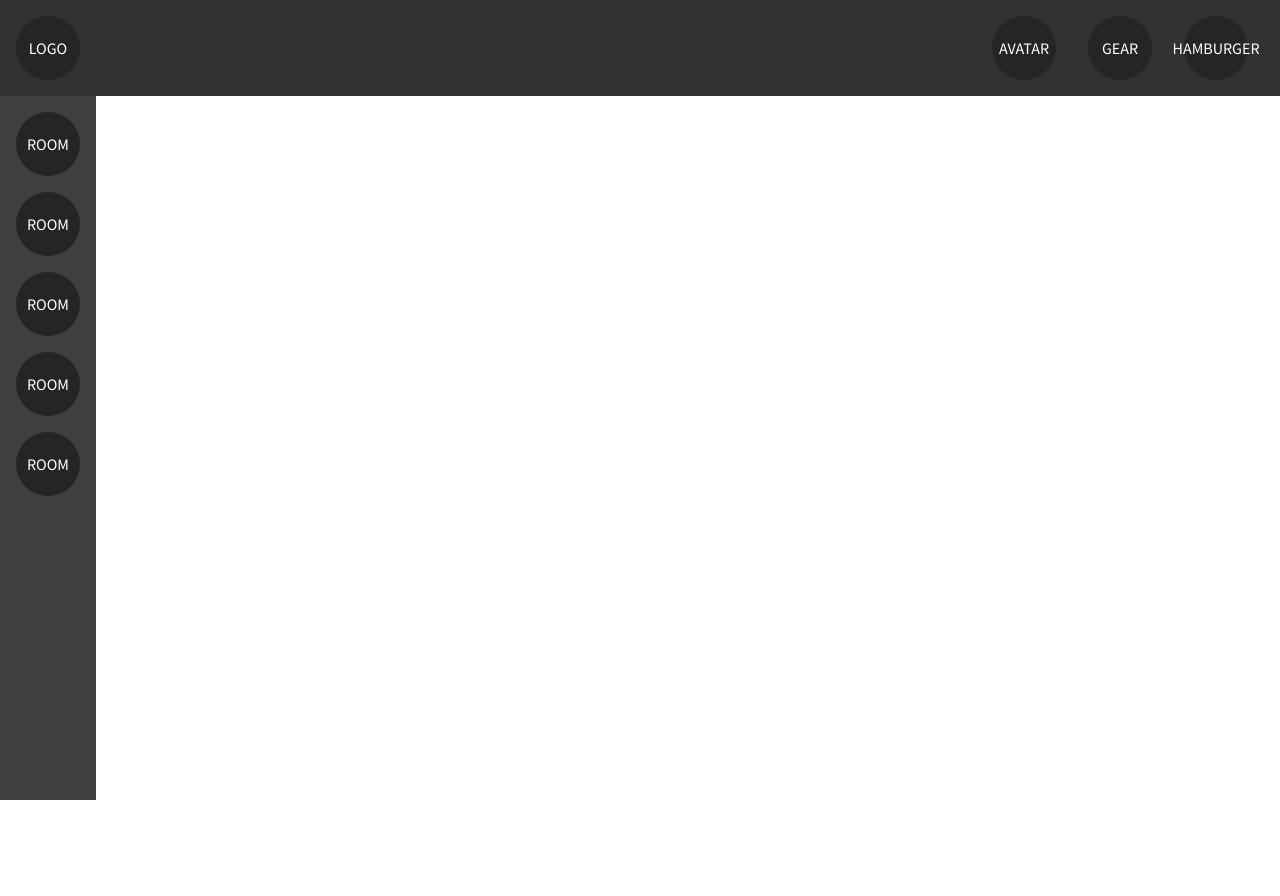
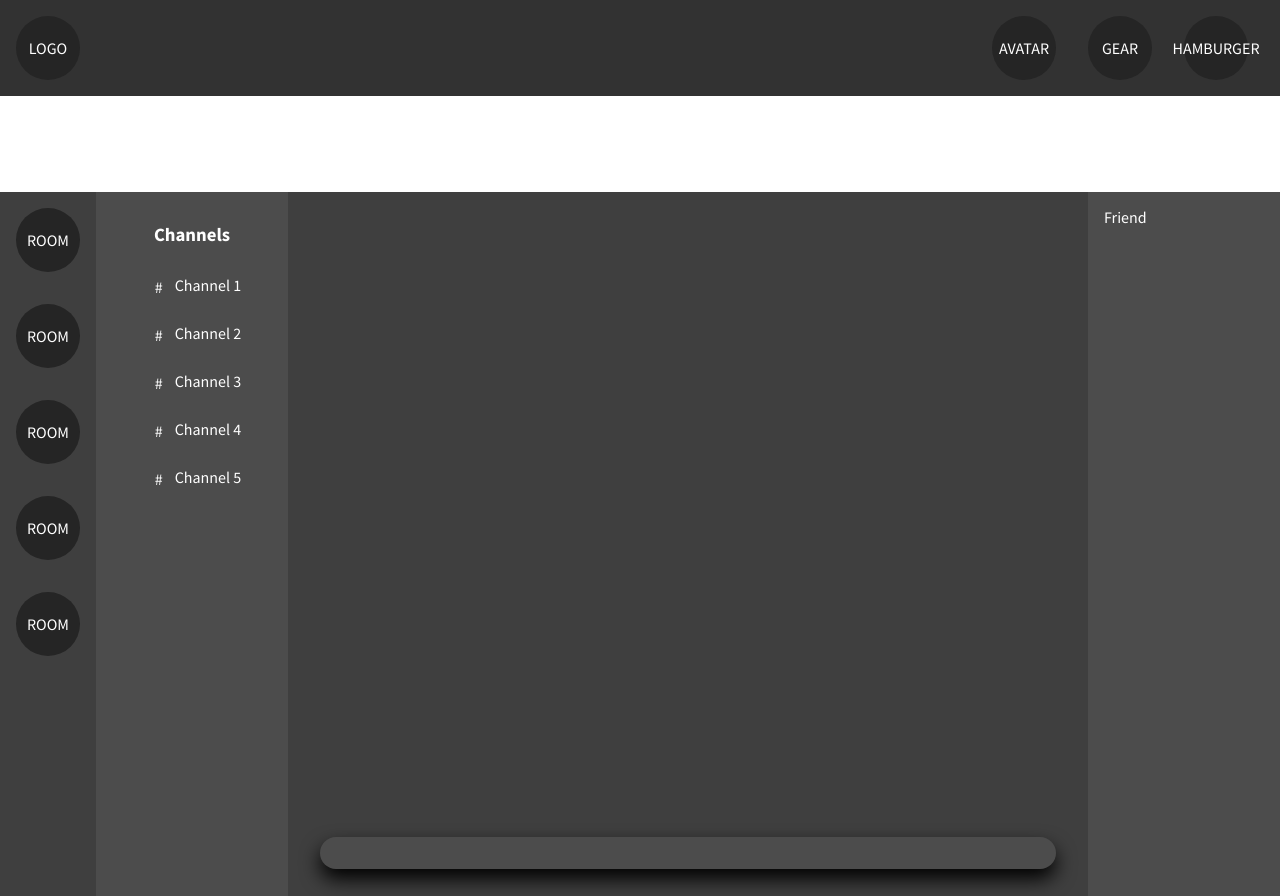
Before and after one commit to Vlad-Lab319/lhl-final, a React (Create React App) app in the folder client/: page / in a window 1280 px wide. Before the commit the page ends 800 px from the top, so only its background shows below. Built offline with nearby package versions, Linux system fonts and the light colour scheme.

Commit message:
Add ChatInput component and style, Adjust styling for all components

```diff
--- a/client/package.json
+++ b/client/package.json
@@ -4,6 +4,10 @@
   "version": "0.1.0",
   "private": true,
   "dependencies": {
+    "@emotion/react": "^11.7.1",
+    "@emotion/styled": "^11.6.0",
+    "@mui/icons-material": "^5.4.1",
+    "@mui/material": "^5.4.1",
     "@testing-library/jest-dom": "^5.16.2",
     "@testing-library/react": "^12.1.2",
     "@testing-library/user-event": "^13.5.0",
--- a/client/src/components/App.jsx
+++ b/client/src/components/App.jsx
@@ -1,24 +1,35 @@
 import "../styles/App.scss";
-// import ChannelList from "./ChannelList";
-// import FriendList from "./FriendList";
+import ChannelList from "./ChannelList";
+import ChatInput from "./ChatInput";
+import FriendList from "./FriendList";
 import Header from "./Header";
-// import MessageList from "./MessageList";
+import MessageList from "./MessageList";
 import RoomList from "./RoomList";
-
 const App = () => {
   return (
     <main className="layout">
       <header className="header">
         <Header />
       </header>
+      <div className="main-container">
+        <div className="sidebar sidebar--rooms">
+          <RoomList />
+        </div>
 
-      <div className="sidebar--rooms">
-        <RoomList />
+        <div className="sidebar sidebar--channels">
+          <ChannelList />
+        </div>
+        <div className="messages">
+          <MessageList />
+          <ChatInput />
+        </div>
+        <div className="sidebar sidebar--friends">
+          <FriendList />
+        </div>
+        {/*
+      <ChannelList />
+    <FriendList /> */}
       </div>
-      {/*
-      <ChannelList />
-      <MessageList />
-      <FriendList /> */}
     </main>
   );
 };
--- a/client/src/components/ChannelList.jsx
+++ b/client/src/components/ChannelList.jsx
@@ -1,5 +1,5 @@
-import "../styles/ChannelListItem.scss";
-import ChannelListItem from "./ChannelListItem";
+import "../styles/ChannelList.scss";
+// import ChannelListItem from "./ChannelListItem";
 
 // TODO: ChannelList will render ChannelListItems for a room. ChannelListItems will take a single channel from the channelList. channelList is an array of objects containing a channel_id, channel_name
 
@@ -8,17 +8,37 @@ import ChannelListItem from "./ChannelListItem";
 const ChannelList = (props) => {
   const { channelList } = props;
 
-  const channels = channelList.map((channel) => {
-    return (
-      <ChannelListItem key={channel.id} id={channel.id} name={channel.name} />
-    );
-  });
+  // const channels = channelList.map((channel) => {
+  //   return (
+  //     <ChannelListItem key={channel.id} id={channel.id} name={channel.name} />
+  //   );
+  // });
 
   return (
-    <div>
-      Channels
-      {channels}
-    </div>
+    <>
+      <h3 className="channel-title">Channels</h3>
+      {/* {channels} */}
+      <div className="channel-item">
+        <div className="channel-icon">#</div>
+        <span>Channel 1</span>
+      </div>
+      <div className="channel-item">
+        <div className="channel-icon">#</div>
+        <span>Channel 2</span>
+      </div>
+      <div className="channel-item">
+        <div className="channel-icon">#</div>
+        <span>Channel 3</span>
+      </div>
+      <div className="channel-item">
+        <div className="channel-icon">#</div>
+        <span>Channel 4</span>
+      </div>
+      <div className="channel-item">
+        <div className="channel-icon">#</div>
+        <span>Channel 5</span>
+      </div>
+    </>
   );
 };
 
--- /dev/null
+++ b/client/src/components/ChatInput.jsx
@@ -0,0 +1,11 @@
+import "../styles/ChatInput.scss";
+
+const ChatInput = (props) => {
+  return (
+    <form action="" className="input-form">
+      <input type="text" className="text-field" />
+    </form>
+  );
+};
+
+export default ChatInput;
--- a/client/src/components/FriendList.jsx
+++ b/client/src/components/FriendList.jsx
@@ -1,17 +1,19 @@
 import classNames from "classnames";
-import "../styles/FriendListItem.scss";
-import FriendListItem from "./FriendListItem";
+import "../styles/FriendList.scss";
+// import FriendListItem from "./FriendListItem";
 // TODO:
 
 const FriendList = (props) => {
   const { friendList } = props;
   const friendClass = classNames();
-  const friends = friendList.map((friend) => {
-    return <FriendListItem />;
-  });
-  return {
-    friends,
-  };
+  // const friends = friendList.map((friend) => {
+  //   return <FriendListItem />;
+  // });
+  return (
+    <>
+      <div>Friend</div>
+    </>
+  );
 };
 
 export default FriendList;
--- a/client/src/components/MessageList.jsx
+++ b/client/src/components/MessageList.jsx
@@ -1,6 +1,5 @@
 import classNames from "classnames";
 import "../styles/MessageList.scss";
-import MessageListItem from "./MessageListItem";
 
 // TODO: MessageList will render MessageListItem for a channel. MessageListItem will take a single message from the messageList. messageList is an array of objects containing a user_id and message content
 
@@ -9,18 +8,18 @@ import MessageListItem from "./MessageListItem";
 const MessageList = (props) => {
   const { messageList } = props;
   const messageClass = classNames();
-  const messages = messageList.map((message) => {
-    return (
-      <MessageListItem
-        key={message.id}
-        id={message.id}
-        content={message.content}
-        time={message.time}
-        user={message.user}
-      />
-    );
-  });
-  return { messages };
+  // const messages = messageList.map((message) => {
+  //   return (
+  //     // <MessageListItem
+  //     //   key={message.id}
+  //     //   id={message.id}
+  //     //   content={message.content}
+  //     //   time={message.time}
+  //     //   user={message.user}
+  //     // />
+  //   );
+  // });
+  return <div className="message-container"></div>;
 };
 
 export default MessageList;
--- a/client/src/styles/App.scss
+++ b/client/src/styles/App.scss
@@ -1,7 +1,7 @@
 @import "variables.scss";
 
 .header {
-  position: fixed;
+  position: relative;
   top: 0;
   display: flex;
   flex-direction: row;
@@ -12,16 +12,41 @@
 }
 
 .sidebar {
-  position: fixed;
+  position: relative;
   display: flex;
   flex-direction: column;
-  justify-content: center;
-  align-items: center;
+  // top: 0;
+  // bottom: 0;
 
   &--rooms {
-    margin-top: $sidebar-width;
-    bottom: 0;
     width: $sidebar-width;
     background-color: lighten($dark-background, 5);
+    margin: 0;
+  }
+
+  &--channels {
+    padding: 1rem;
+    width: $sidebar-width * 3;
+    background-color: lighten($dark-background, 10);
+  }
+
+  &--friends {
+    position: relative;
+    padding: 1rem;
+    right: 0rem;
+    width: $sidebar-width * 3;
+    background-color: lighten($dark-background, 10);
   }
 }
+
+.messages {
+  position: relative;
+  display: flex;
+  flex-direction: column;
+  align-items: center;
+  top: 0;
+  bottom: 0;
+  background-color: lighten($dark-background, 5);
+  width: 100%;
+  align-items: stretch;
+}
--- a/client/src/styles/ChannelList.scss
+++ b/client/src/styles/ChannelList.scss
@@ -0,0 +1,18 @@
+.channel-title {
+  margin: 1rem;
+  text-align: center;
+}
+
+.channel-item {
+  display: flex;
+  flex-direction: row;
+  align-items: center;
+  justify-content: center;
+}
+
+.channel-icon {
+  margin: 1rem 0.5rem 1rem 0.5rem;
+  text-align: center;
+  width: 1rem;
+  height: 1rem;
+}
--- /dev/null
+++ b/client/src/styles/ChatInput.scss
@@ -0,0 +1,36 @@
+@import "./variables.scss";
+
+.input-form {
+  display: flex;
+  justify-content: center;
+  width: 100%;
+  position: relative;
+  right: 0;
+  left: 0;
+  height: 4rem;
+  background-color: lighten($dark-background, 5);
+}
+
+.text-field {
+  position: relative;
+  height: 2rem;
+
+  margin: 0rem 2rem 0rem 2rem;
+  width: -webkit-fill-available;
+  border: 0;
+  // border-bottom: 2px solid black;
+  background-color: lighten($dark-background, 10);
+  border-radius: 1rem;
+  box-shadow: 0px 10px 20px black;
+  padding-left: 1rem;
+  padding-right: 1rem;
+  font-size: larger;
+}
+
+input.text-field:focus-visible {
+  outline: none;
+  background-color: lighten($dark-background, 15);
+}
+.text-field:hover {
+  // background-color: black;
+}
--- a/client/src/styles/MessageList.scss
+++ b/client/src/styles/MessageList.scss
@@ -0,0 +1,8 @@
+.message-container {
+  display: flex;
+  flex-direction: column;
+  position: relative;
+  height: 100%;
+  align-items: stretch;
+  width: 100%;
+}
--- a/client/src/styles/index.scss
+++ b/client/src/styles/index.scss
@@ -7,12 +7,31 @@
   box-sizing: border-box;
 }
 
+#root {
+  height: 100vh;
+  width: 100vw;
+}
 body {
   font-family: $font-family;
   color: white;
+  height: 100vh;
+  width: 100vw;
 }
 
 .layout {
   display: flex;
-  height: 100vh;
+  flex-direction: column;
+  width: 100%;
+  height: 100%;
 }
+
+.main-container {
+  position: relative;
+  width: 100%;
+  top: $sidebar-width;
+  bottom: 0rem;
+  display: flex;
+  justify-content: space-between;
+  flex-direction: row;
+  height: 100%;
+}
```
Also changed, not shown: client/src/styles/FriendList.scss (added), 1 other file (tests, documents, lock files or other folders).
